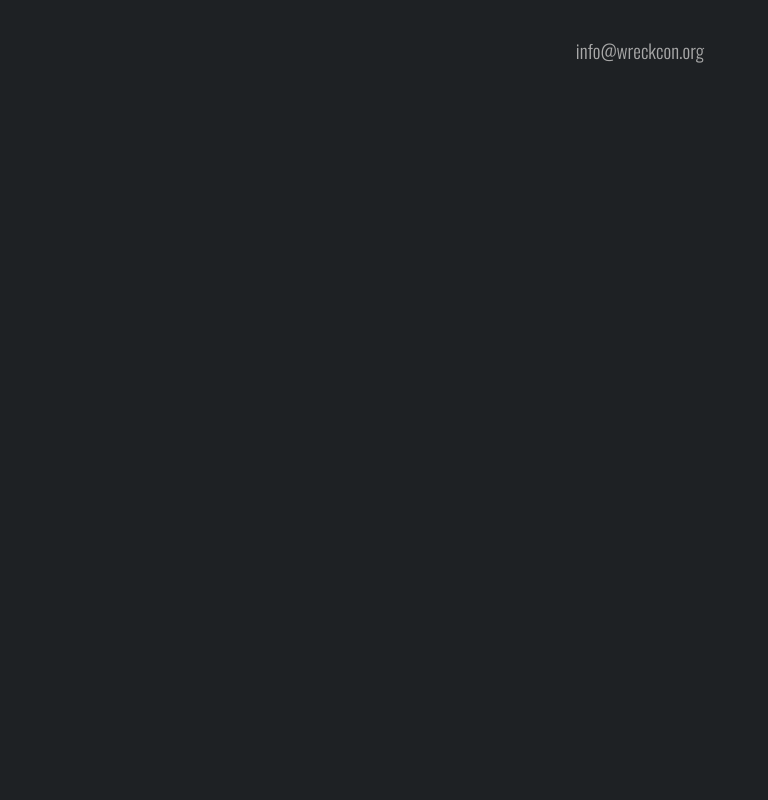
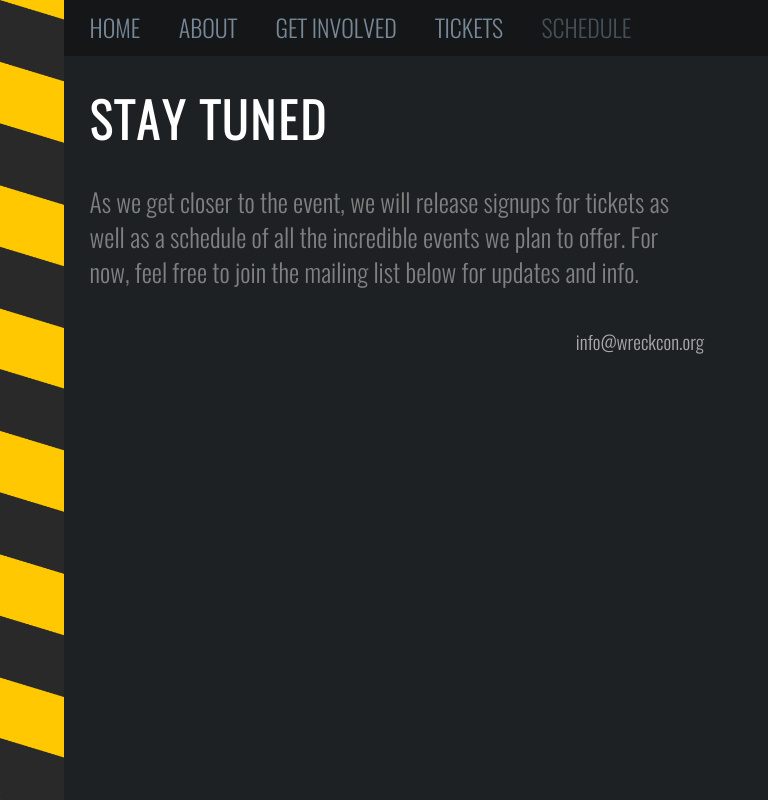
Before and after one commit to WreckConOrg/sentientrock.github.io, a React (Create React App) app: page /schedule in a window 1280 px wide. Before the commit this address had no page. Shown: the whole page, without its empty margins (0-768 px from the left). Built offline with nearby package versions, Linux system fonts and the light colour scheme.

Commit message:
Added title, navbar improvements, basic home page improvements

```diff
--- a/public/index.html
+++ b/public/index.html
@@ -1,4 +1,26 @@
 <!DOCTYPE html>
+<script type="text/javascript">
+  // Single Page Apps for GitHub Pages
+  // MIT License
+  // https://github.com/rafgraph/spa-github-pages
+  // This script checks to see if a redirect is present in the query string,
+  // converts it back into the correct url and adds it to the
+  // browser's history using window.history.replaceState(...),
+  // which won't cause the browser to attempt to load the new url.
+  // When the single page app is loaded further down in this file,
+  // the correct url will be waiting in the browser's history for
+  // the single page app to route accordingly.
+  (function(l) {
+    if (l.search[1] === '/' ) {
+      var decoded = l.search.slice(1).split('&').map(function(s) {
+        return s.replace(/~and~/g, '&')
+      }).join('?');
+      window.history.replaceState(null, null,
+          l.pathname.slice(0, -1) + decoded + l.hash
+      );
+    }
+  }(window.location))
+</script>
 <html lang="en">
   <head>
     <meta charset="utf-8" />
--- a/src/App.css
+++ b/src/App.css
@@ -129,6 +129,12 @@
     max-width: 50%;
 }
 
+@media (max-width:500px) {
+        .info {
+            max-width: 90%;
+        }
+}
+
 .bigLink {
     font-family: oswald, Arial, Helvetica, sans-serif;
     font-size: 1.6em;
@@ -157,6 +163,16 @@
     display: inline-block;
 }
 
+@media (max-width:510px) {
+    .navlink {
+        font-size: 4.5vw;
+    }
+
+    .navbar {
+        height: 13vw;
+    }
+}
+
 .navlink-disabled {
     color: lightslategray;
     text-decoration: none;
@@ -170,8 +186,27 @@
     opacity: 0.5;
 }
 
+@media (max-width:500px) {
+    .navlink-disabled {
+        font-size: 4.5vw;
+    }
+}
+
 .navlink:hover {
     text-decoration: underline;
+}
+
+.date {
+    display: block;
+    margin-top: 0;
+    margin-bottom: .5vh;
+    margin-left: auto;
+    margin-right: auto;
+    width: fit-content;
+
+    font-size: 2.6vh;
+    font-family: oswald, Arial, Helvetica, sans-serif;
+    color:  gray;
 }
 
 .spice {
--- a/src/App.js
+++ b/src/App.js
@@ -2,6 +2,7 @@ import './App.css';
 import CountdownTimer from './CountdownTimer'
 import InvolvedPage from './InvolvedPage';
 import AboutPage from './AboutPage'
+import ComingSoon from './ComingSoon';
 import {
   Routes,
   Route,
@@ -18,6 +19,8 @@ function App() {
         <Routes>
           <Route path="/about" element={<AboutPage />} />
           <Route path="/get-involved" element={<InvolvedPage />} />
+          <Route path="/tickets" element={<ComingSoon tickets={true} />} />
+          <Route path="/schedule" element={<ComingSoon schedule={true} />} />
           <Route path="/" element={<Home />}/>
         </Routes>
       </div>
@@ -37,14 +40,17 @@ function Home() {
       <img className='wcclogo'
       src={require("./images/wcclogo.png")} alt={"WccLogo"}/>
       <CountdownTimer targetDate={CONDATE} />
+      <div className='date'>
+       MARK YOUR CALENDARS - 02/25/2023
+      </div>
       <div className='link-body'>
         <Link to={"/about"} className='link'> ABOUT</Link>
         <a href={'none'} className='link-disabled'> &bull; </a>
         <Link to={"/get-involved"} className='link'> GET INVOLVED</Link>
         <a href={'none'} className='link-disabled'> &bull; </a>
-        <Link to={"/nothing"} className='link-disabled' > TICKETS</Link>
+        <Link to={"/tickets"} className='link' > TICKETS</Link>
         <a href={'none'} className='link-disabled'> &bull; </a>
-        <Link to={"/nothing"} className='link-disabled' > SCHEDULE</Link>
+        <Link to={"/schedule"} className='link' > SCHEDULE</Link>
       </div>
     </div>
   );
--- /dev/null
+++ b/src/ComingSoon.js
@@ -0,0 +1,21 @@
+import Navbar from "./Navbar";
+
+function ComingSoon(props) {
+    return (
+        <div>
+            <Navbar ticketsDis={props.tickets} scheduleDis={props.schedule} />
+            <div className="sidebar" />
+            <div className="mainSide">
+                <h1 className="leftTitle">
+                    STAY TUNED
+                </h1>
+                <p className="info">
+                    As we get closer to the event, we will release signups for tickets as well as a schedule of all the
+                    incredible events we plan to offer. For now, feel free to join the mailing list below for updates and info.
+                </p>
+            </div>
+        </div>
+    )
+}
+
+export default ComingSoon;
--- a/src/CountdownTimer.js
+++ b/src/CountdownTimer.js
@@ -44,4 +44,4 @@ const CountdownTimer = ({ targetDate }) => {
     );
 };
 
-export default CountdownTimer
+export default CountdownTimer;
--- a/src/Navbar.js
+++ b/src/Navbar.js
@@ -12,8 +12,10 @@ function Navbar(props) {
                 props.aboutDis ? 'navlink-disabled' : 'navlink'}> ABOUT </Link>}
             {<Link to={'/get-involved'} className={
                 props.involveDis ? 'navlink-disabled' : 'navlink'}> GET INVOLVED </Link>}
-            {!props.tivketsDis && <Link to={'/tickets'} className='navlink-disabled'> TICKETS</Link> }
-            {!props.scheduleDis && <Link to={'/schedule'} className='navlink-disabled'> SCHEDULE</Link> }
+            {<Link to={'/tickets'} className={
+                props.ticketsDis ? 'navlink-disabled' : 'navlink'}> TICKETS</Link> }
+            {<Link to={'/schedule'} className={
+                props.scheduleDis ? 'navlink-disabled' : 'navlink'}> SCHEDULE</Link> }
         </div>
     )
 }
```
Also changed, not shown: public/404.html (added, +40 -0 lines).
